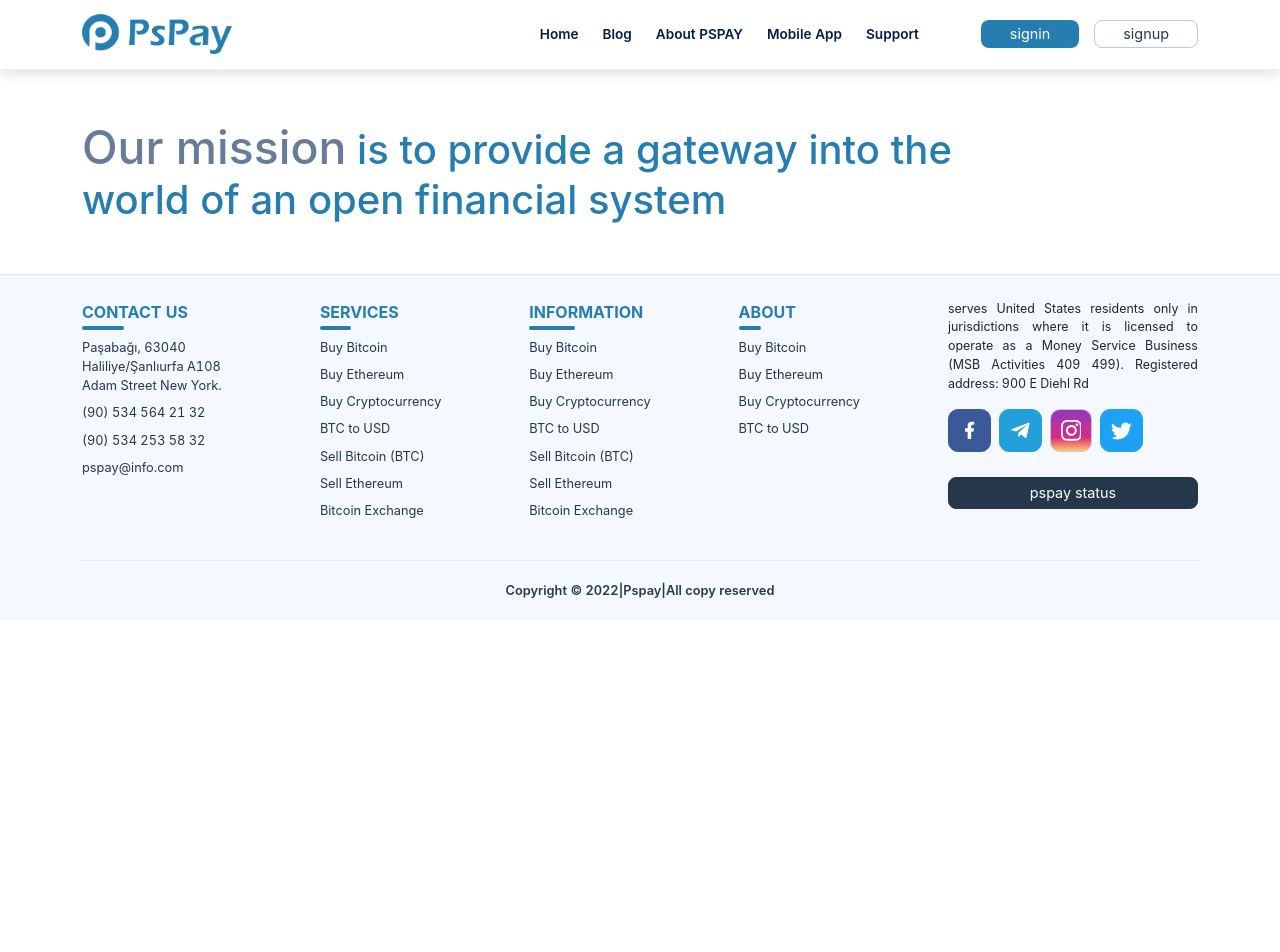
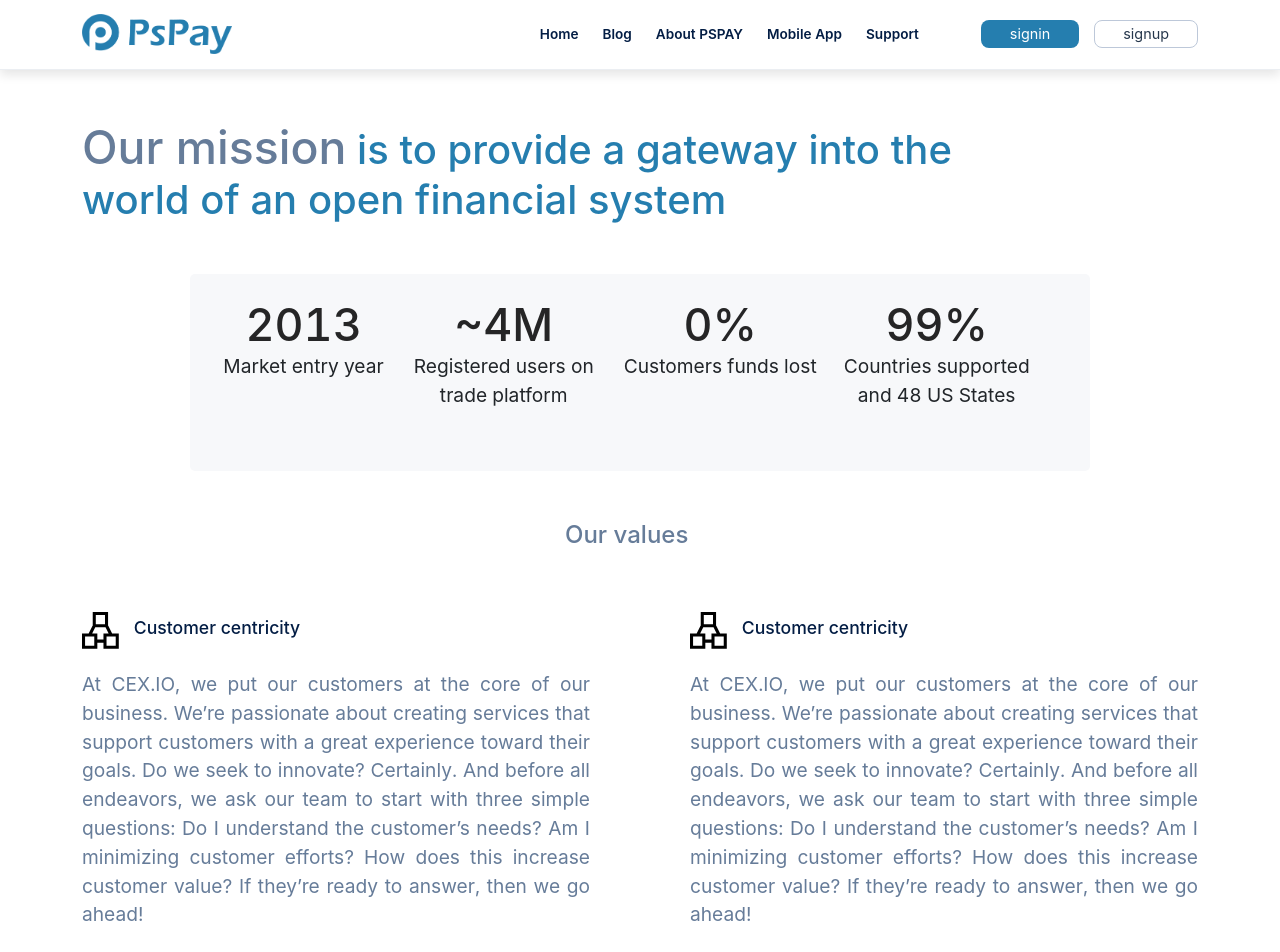
Before and after one commit to ahmetarapoglu/crypto-website, a Next.js app: page /about in a window 1280 px wide. Shown: the top 952 px of the page. Before the commit the page ends 800 px from the top, so only its background shows below. Built offline with nearby package versions, Linux system fonts and the light colour scheme.

Commit message:
update
update

```diff
--- a/components/home/about-us/about-us.js
+++ b/components/home/about-us/about-us.js
@@ -1,14 +1,19 @@
 import AboutUsStyle from "./about-us.styled";
 import SectionTitle from "@/components/utils/section-title";
 import { Container } from "react-bootstrap";
-const AboutUs = () => {
+const AboutUs = ({ header }) => {
   return (
     <AboutUsStyle>
       <Container>
-        <SectionTitle
-          title="About Us"
-          desc="Magnam dolores commodi suscipit Magnam dolores commodi suscipit.."
-        />
+        {!header ? (
+          ""
+        ) : (
+          <SectionTitle
+            title="About Us"
+            desc="Magnam dolores commodi suscipit Magnam dolores commodi suscipit.."
+          />
+        )}
+
         <div className="about-us">
           <div className="body">
             <div className="content">
--- a/components/views/components/about/about.js
+++ b/components/views/components/about/about.js
@@ -1,5 +1,8 @@
 import AboutStyle from "./about.style";
 import { Container } from "react-bootstrap";
+import AboutUs from "@/components/home/about-us/about-us";
+import { GrCluster } from "react-icons/gr";
+import { Col, Row } from "antd";
 
 const AboutPage = () => {
   return (
@@ -11,6 +14,62 @@
             an open financial system
           </h3>
         </div>
+        <AboutUs header={false} />
+        <div className="our-values">
+          <div className="header">
+            <h3>Our values</h3>
+          </div>
+          <div className="content">
+            <Row gutter={[100, 100]}>
+              <Col md={12}>
+                <div className="content-card">
+                  <div className="content-card-header">
+                    <span className="icon">
+                      <GrCluster />
+                    </span>
+                    <h3 className="title">Customer centricity</h3>
+                  </div>
+                  <div className="content-card-body">
+                    <p>
+                      At CEX.IO, we put our customers at the core of our
+                      business. We’re passionate about creating services that
+                      support customers with a great experience toward their
+                      goals. Do we seek to innovate? Certainly. And before all
+                      endeavors, we ask our team to start with three simple
+                      questions: Do I understand the customer’s needs? Am I
+                      minimizing customer efforts? How does this increase
+                      customer value? If they’re ready to answer, then we go
+                      ahead!
+                    </p>
+                  </div>
+                </div>
+              </Col>
+              <Col md={12}>
+                <div className="content-card">
+                  <div className="content-card-header">
+                    <span className="icon">
+                      <GrCluster />
+                    </span>
+                    <h3 className="title">Customer centricity</h3>
+                  </div>
+                  <div className="content-card-body">
+                    <p>
+                      At CEX.IO, we put our customers at the core of our
+                      business. We’re passionate about creating services that
+                      support customers with a great experience toward their
+                      goals. Do we seek to innovate? Certainly. And before all
+                      endeavors, we ask our team to start with three simple
+                      questions: Do I understand the customer’s needs? Am I
+                      minimizing customer efforts? How does this increase
+                      customer value? If they’re ready to answer, then we go
+                      ahead!
+                    </p>
+                  </div>
+                </div>
+              </Col>
+            </Row>
+          </div>
+        </div>
       </Container>
     </AboutStyle>
   );
--- a/components/views/components/about/about.style.js
+++ b/components/views/components/about/about.style.js
@@ -13,5 +13,46 @@
       }
     }
   }
+  .our-values {
+    .header {
+      width: 150px;
+      margin: auto;
+      margin-bottom: 50px;
+      h3 {
+        color: #667c99;
+        font-size: 1.5rem;
+      }
+    }
+    .content {
+      .content-card {
+        border-bottom: 1px solid rgba(189, 200, 217, 0.5);
+        padding-bottom: 25px;
+        .content-card-header {
+          display: flex;
+          align-items: center;
+          justify-content: start;
+          margin-bottom: 15px;
+          .icon {
+            font-size: 2.3rem;
+            margin-right: 15px;
+            svg {
+              color: #257eaf;
+            }
+          }
+          .title {
+            color: #031d44;
+            font-size: 1.1rem;
+          }
+        }
+        .content-card-body {
+          p {
+            text-align: justify;
+            color: #667c99;
+            font-size: 1.2rem;
+          }
+        }
+      }
+    }
+  }
 `;
 export default AboutStyle;
--- a/layouts/main-layout/components/footer/footer.js
+++ b/layouts/main-layout/components/footer/footer.js
@@ -216,7 +216,7 @@
             </FindUsStyle>
           </div>
           <div className="pspay">
-            <p>Copyright © 2022|Pspay|All copy reserved</p>
+            <p>Copyright©2022 | Pspay | All copy reserved</p>
           </div>
         </div>
       </Container>
--- a/pages/index.js
+++ b/pages/index.js
@@ -25,7 +25,7 @@
         <FeaturedIn />
         {/* <FastAccess /> */}
         <Starttrading />
-        <AboutUs />
+        <AboutUs header={true} />
         {/* <Recognitions /> */}
         <WhoPspay />
         <Faq />
```
